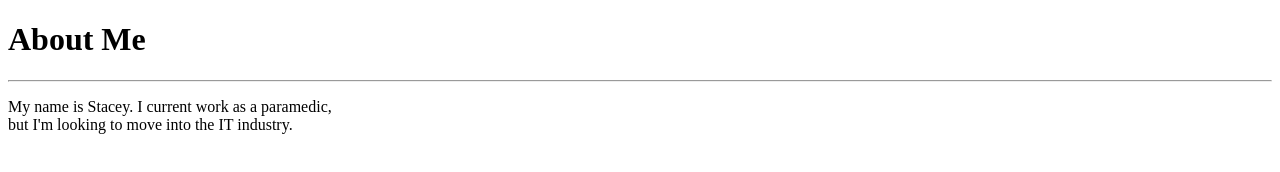
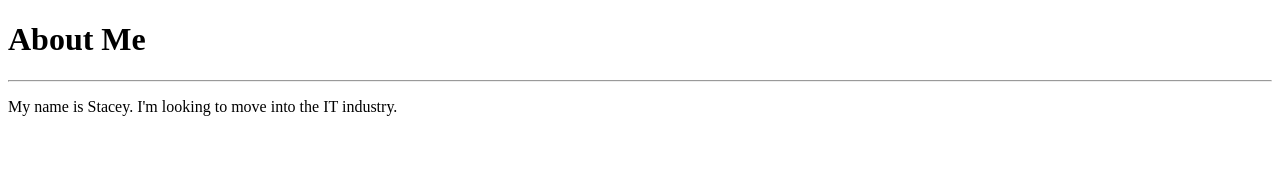
Before and after one commit to Sapphire490/html-portfolio, a plain HTML site: page public/about.html in a window 1280 px wide. Drawn offline with Linux system fonts and the light colour scheme.

Commit message:
Update about.html

```diff
--- a/public/about.html
+++ b/public/about.html
@@ -8,6 +8,6 @@
 <body>
     <h1>About Me</h1>
     <hr/>
-    <p>My name is Stacey. I current work as a paramedic, <br/> but I'm looking to move into the IT industry.</p>
+    <p>My name is Stacey. I'm looking to move into the IT industry.</p>
 </body>
 </html>
```
